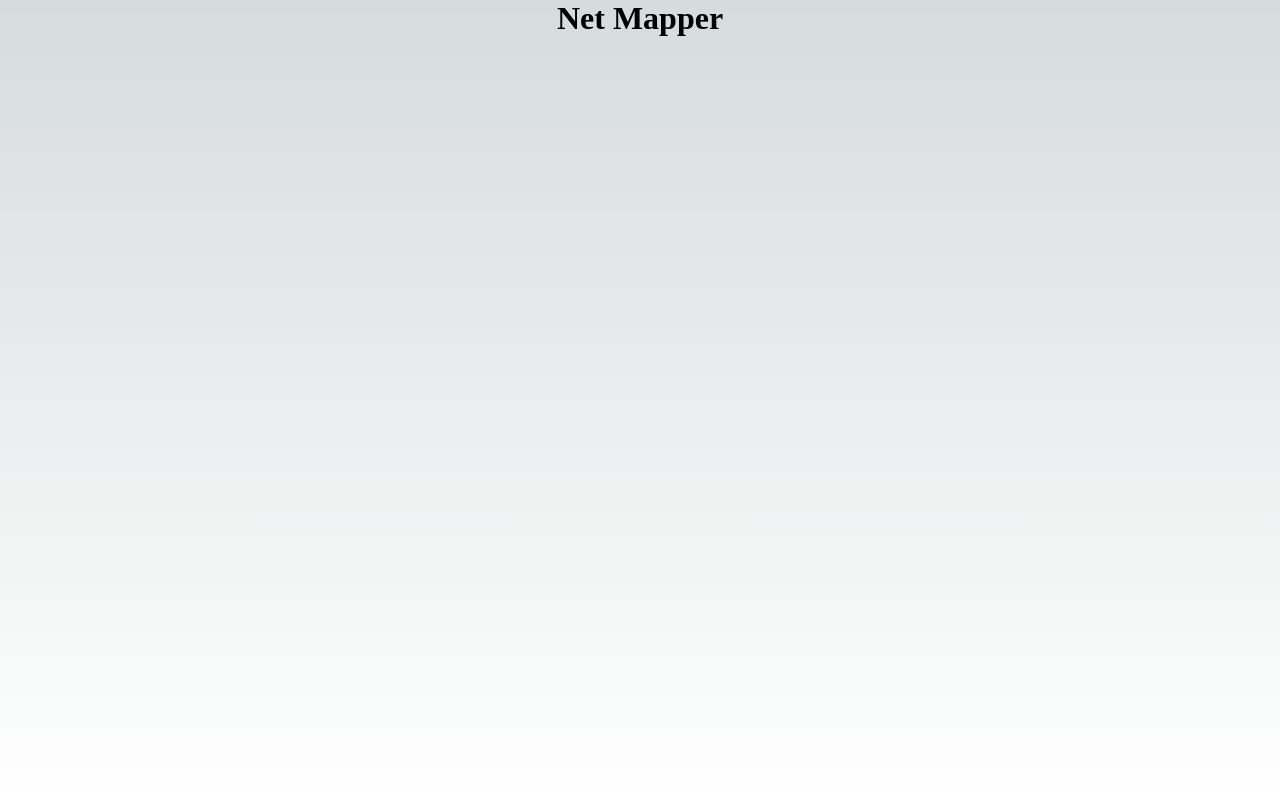
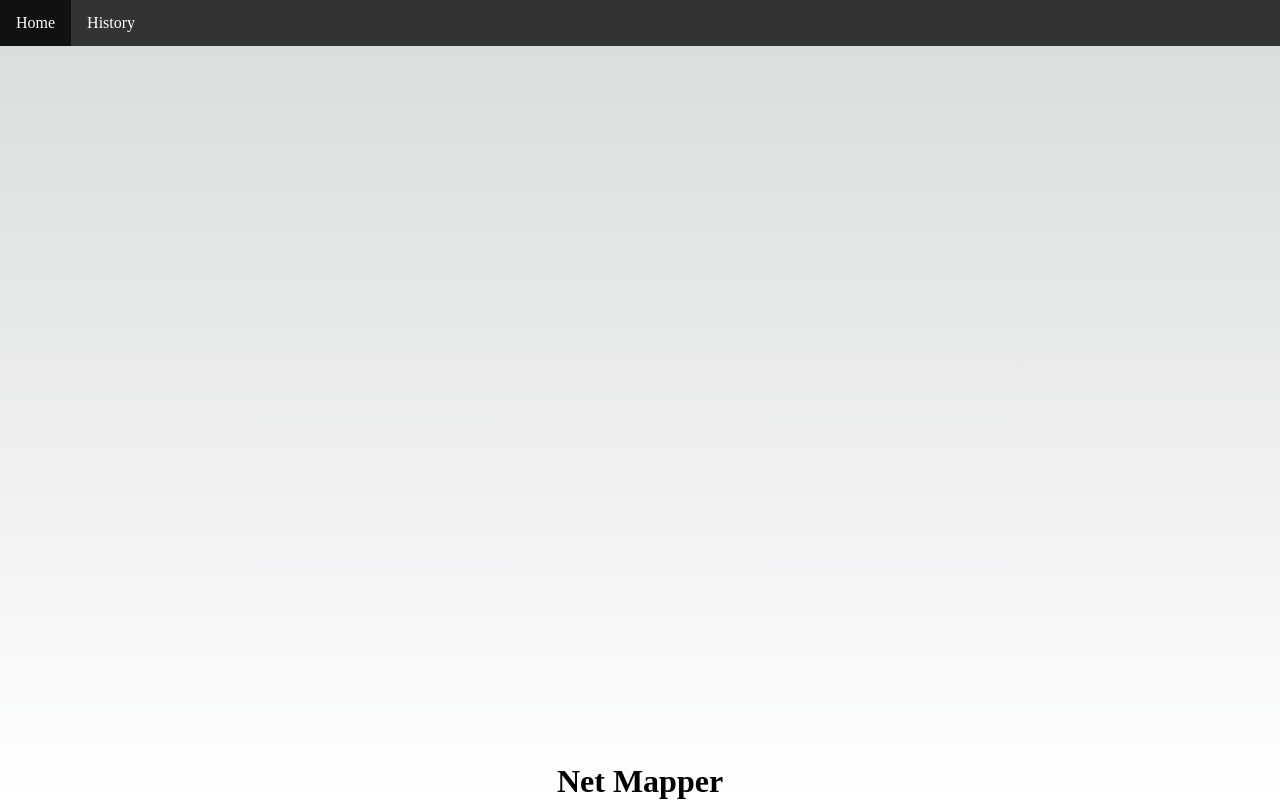
Before and after one commit to TheVSDev/netmapper, a Next.js app: page / in a window 1280 px wide. Built offline with nearby package versions, Linux system fonts and the light colour scheme.

Commit message:
creating NAVBAR

```diff
--- a/package.json
+++ b/package.json
@@ -14,5 +14,8 @@
     "next": "13.2.4",
     "react": "18.2.0",
     "react-dom": "18.2.0"
+  },
+  "devDependencies": {
+    "tailwindcss": "^3.3.1"
   }
 }
--- a/src/pages/_app.js
+++ b/src/pages/_app.jsx
@@ -1,4 +1,4 @@
-import '@/styles/globals.css'
+import '@/web/styles/globals.css'
 
 export default function App({ Component, pageProps }) {
   return <Component {...pageProps} />
--- a/src/pages/index.js
+++ b/src/pages/index.jsx
@@ -1,8 +1,12 @@
 import Head from 'next/head'
-import styles from '@/styles/Home.module.css'
+import styles from '@/web/styles/Home.module.css'
+import Li from "@/web/components/Li"
 
 
-export default function Home() {
+export default function Home(props) {
+
+  const { name, href, ...otherProps } = props
+
   return (
     <>
       <Head>
@@ -12,6 +16,10 @@ export default function Home() {
       </Head>
 
       <main className={styles.main}>
+        <ul className={styles.navbarUl}>
+          <Li name="Home" href="#" />
+          <Li name="History" href="#" />
+        </ul>
         <h1>Net Mapper</h1>
       </main>
     </>
--- a/src/styles/Home.module.css
+++ /dev/null
@@ -1,7 +0,0 @@
-.main {
-  display: flex;
-  flex-direction: column;
-  justify-content: space-between;
-  align-items: center;
-  min-height: 100vh;
-}
--- /dev/null
+++ b/src/web/components/Li.jsx
@@ -0,0 +1,11 @@
+import styles from '@/web/styles/Home.module.css'
+
+const Li = (props) => {
+    const { name, href, ...otherProps } = props
+
+    return (
+        <li className={styles.navbarLi}><a href={ href } className={styles.navbarA}>{ name }</a></li>
+    )
+}
+
+export default Li
--- /dev/null
+++ b/src/web/styles/Home.module.css
@@ -0,0 +1,37 @@
+.main {
+  display: flex;
+  flex-direction: column;
+  justify-content: space-between;
+  align-items: center;
+  min-height: 100vh;
+}
+
+.navbarUl {
+  list-style-type: none;
+  margin: 0;
+  padding: 0;
+  overflow: hidden;
+  background-color: #333;
+  width: 100%;
+}
+
+.navbarA {
+  display: block;
+  color: white;
+  text-align: center;
+  padding: 14px 16px;
+  text-decoration: none;
+}
+
+.navbarLi {
+  display: inline;
+  float: left;
+}
+
+.navbarLi:hover {
+  background-color: #111;
+}
+
+.navbarLi:active {
+  background-color: #04AA6D;
+}
```
Also changed, not shown: src/pages/_document.jsx (renamed from src/pages/_document.js), src/web/styles/globals.css (renamed from src/styles/globals.css), 1 other file (tests, documents, lock files or other folders).
